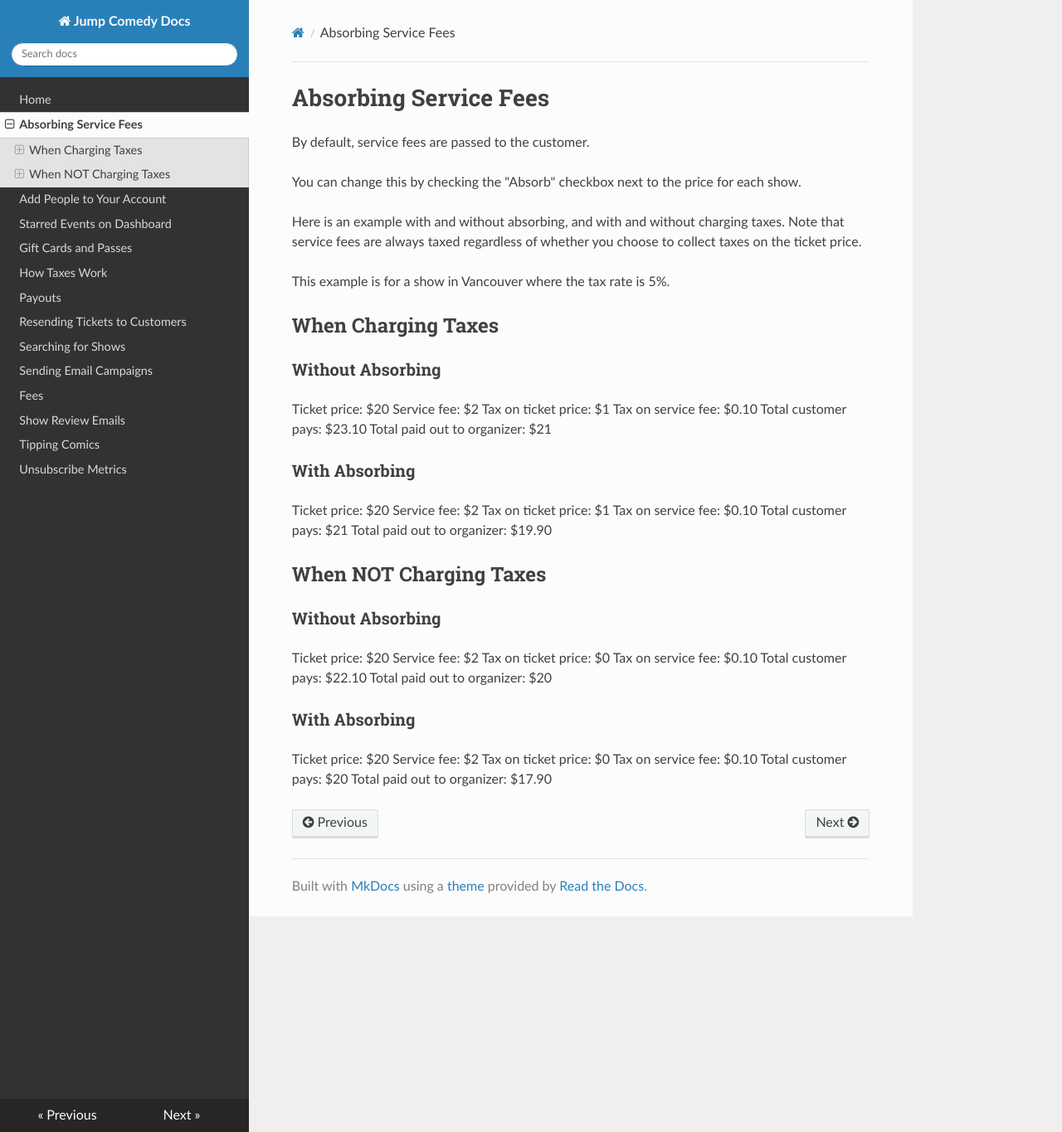
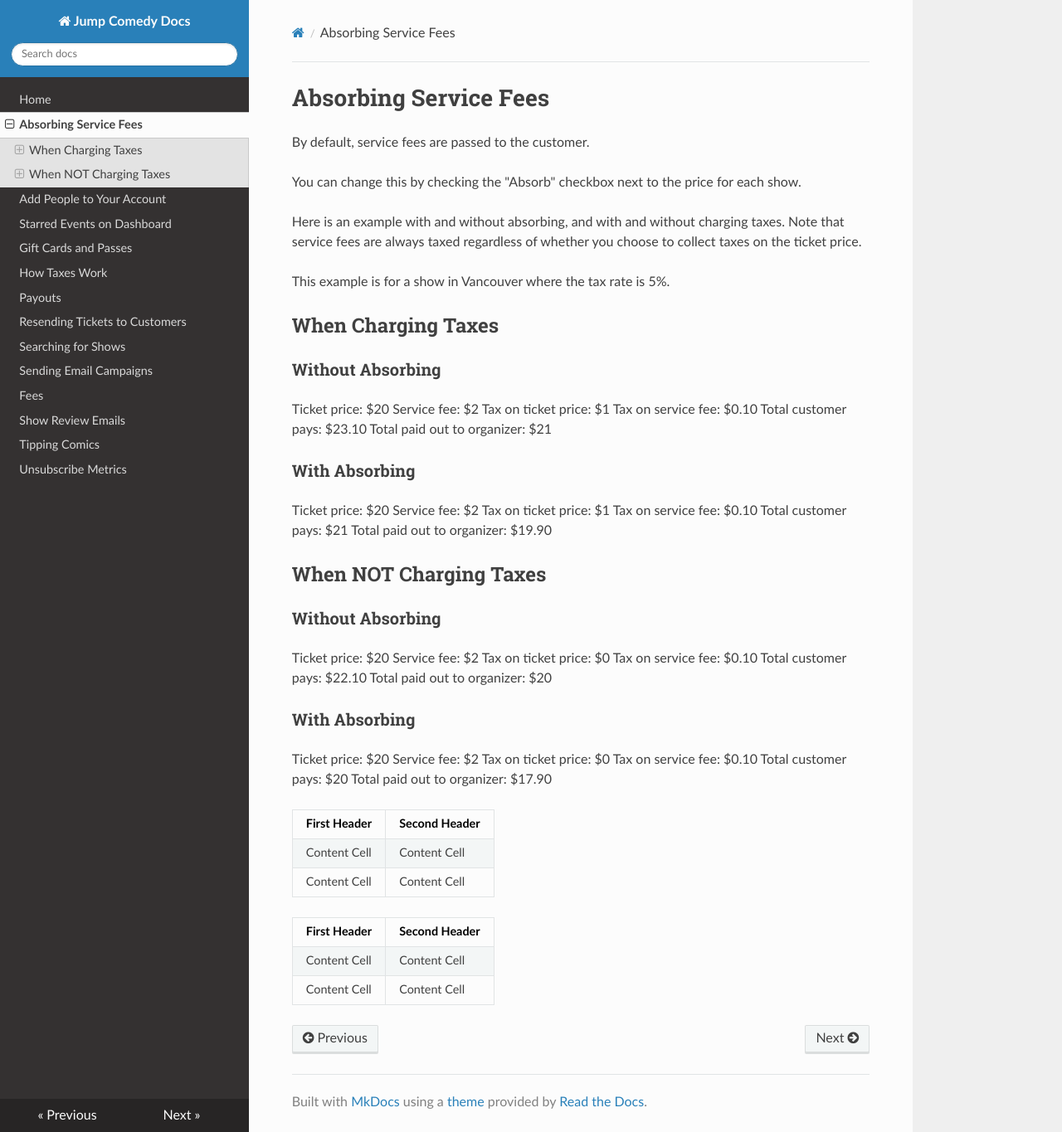
Before and after one commit to Jump-Comedy/jump-comedy-docs, an MkDocs documentation site: the page built from docs/absorb-service-fees.md, in a window 1280 px wide and 1365 px high. Shown: the whole window at 83% size. Built offline with MkDocs 1.6.1, drawn with Linux system fonts in a browser that asks for light colours; nearby versions of some CDN libraries.

Commit message:
test out tables

```diff
--- a/docs/absorb-service-fees.md
+++ b/docs/absorb-service-fees.md
@@ -48,3 +48,14 @@ Tax on ticket price: $0
 Tax on service fee: $0.10
 Total customer pays: $20
 Total paid out to organizer: $17.90
+
+First Header  | Second Header
+------------- | -------------
+Content Cell  | Content Cell
+Content Cell  | Content Cell
+
+
+| First Header | Second Header|
+|--------------| -------------|
+ | Content Cell | Content Cell|
+ | Content Cell | Content Cell|
```
